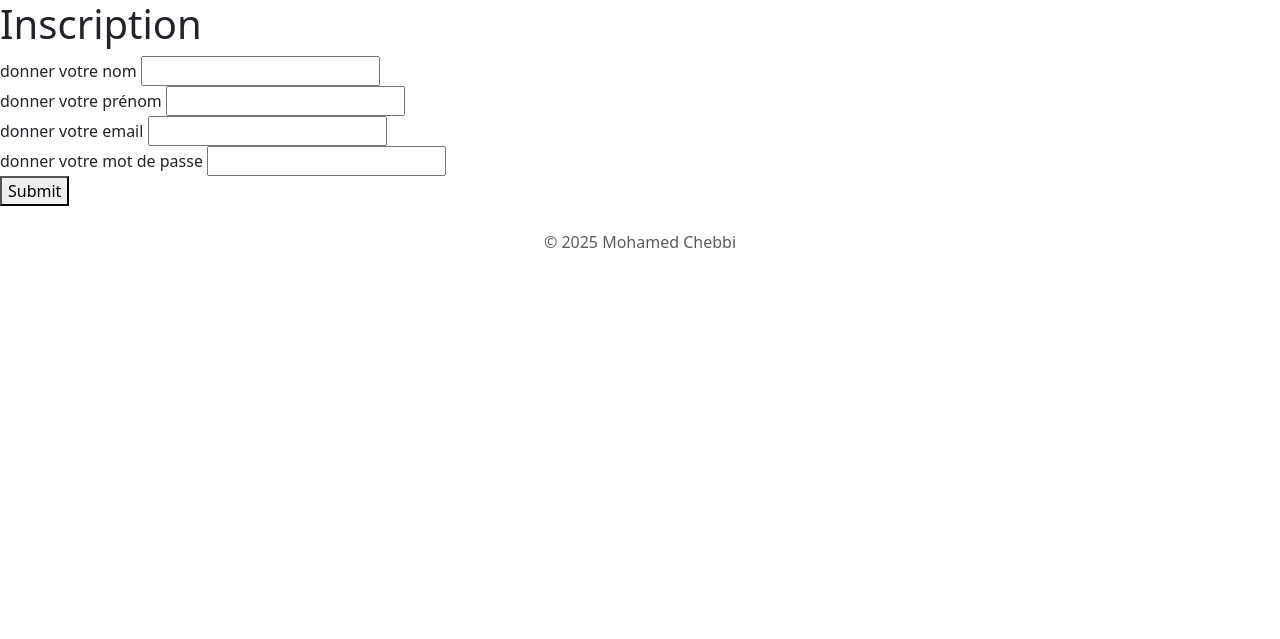
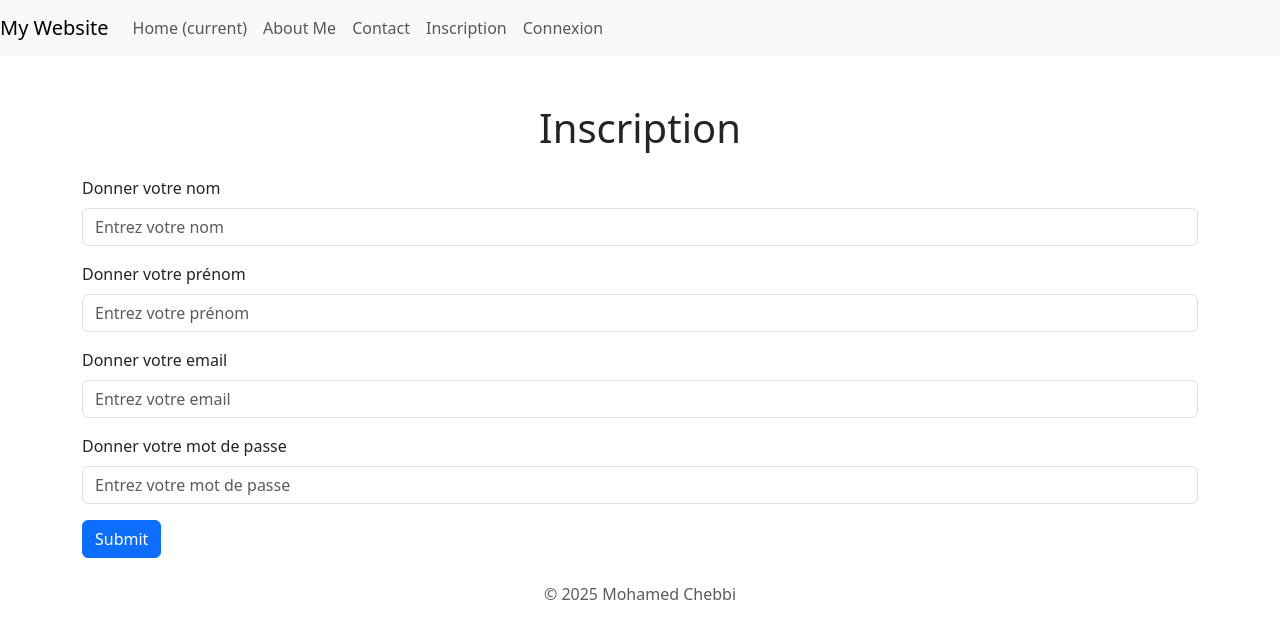
Before and after one commit to MohamedChebbi123/tp3-symfony, a Symfony app: template templates/inscription.html.twig in a window 1280 px wide. Shown: the top 639 px of the page. Run offline with Twig, Linux system fonts and the light colour scheme; the template is opened without the code that fills it, so the values that code supplies are empty; some libraries are stand-ins or nearby versions.

Commit message:
tp 3 symfony .....

```diff
--- a/templates/inscription.html.twig
+++ b/templates/inscription.html.twig
@@ -1,31 +1,36 @@
 {% extends "base.html.twig" %}
 
 {% block body %}
-    <h1>Inscription</h1>
-    <div>
-        <label> donner votre nom
-            <input type="email"></input>
-        </label>
-    </div>
-    <div>
-        <label>donner votre prénom
-            <input type="email"></input>
-        </label>
-    </div>
+{% include "navbar.html.twig" %}
+
+<div class="container mt-5">
+    <h1 class="mb-4 text-center">Inscription</h1>
+    <form>
+        <div class="mb-3">
+            <label for="nom" class="form-label">Donner votre nom</label>
+            <input type="text" class="form-control" id="nom" placeholder="Entrez votre nom">
+        </div>
+
+        <div class="mb-3">
+            <label for="prenom" class="form-label">Donner votre prénom</label>
+            <input type="text" class="form-control" id="prenom" placeholder="Entrez votre prénom">
+        </div>
+
+        <div class="mb-3">
+            <label for="email" class="form-label">Donner votre email</label>
+            <input type="email" class="form-control" id="email" placeholder="Entrez votre email">
+        </div>
+
+        <div class="mb-3">
+            <label for="password" class="form-label">Donner votre mot de passe</label>
+            <input type="password" class="form-control" id="password" placeholder="Entrez votre mot de passe">
+        </div>
 
         <div>
-            <label> donner votre email
-                <input type="email"></input>
-            </label>
+            <button type="submit" class="btn btn-primary">Submit</button>
         </div>
-        <div>
-            <label> donner votre mot de passe
-                <input type="password"></input>
-            </label>
-        </div>
-        <div>
-            <button type="submit">Submit</button>
-        </div>
+    </form>
+</div>
 
-    {% include "footer.html.twig" %}
+{% include "footer.html.twig" %}
 {% endblock %}
```
Also changed, not shown: templates/connexion.html.twig (+19 -13 lines).
